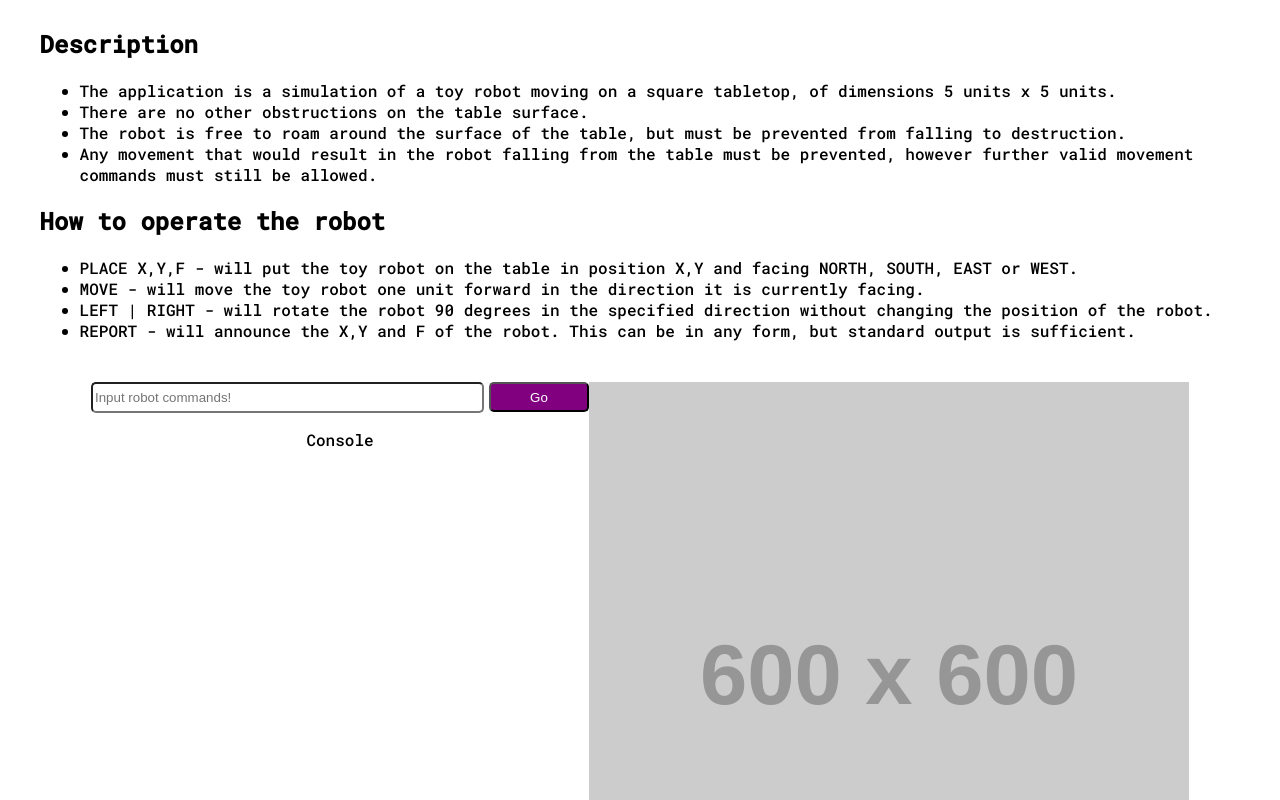
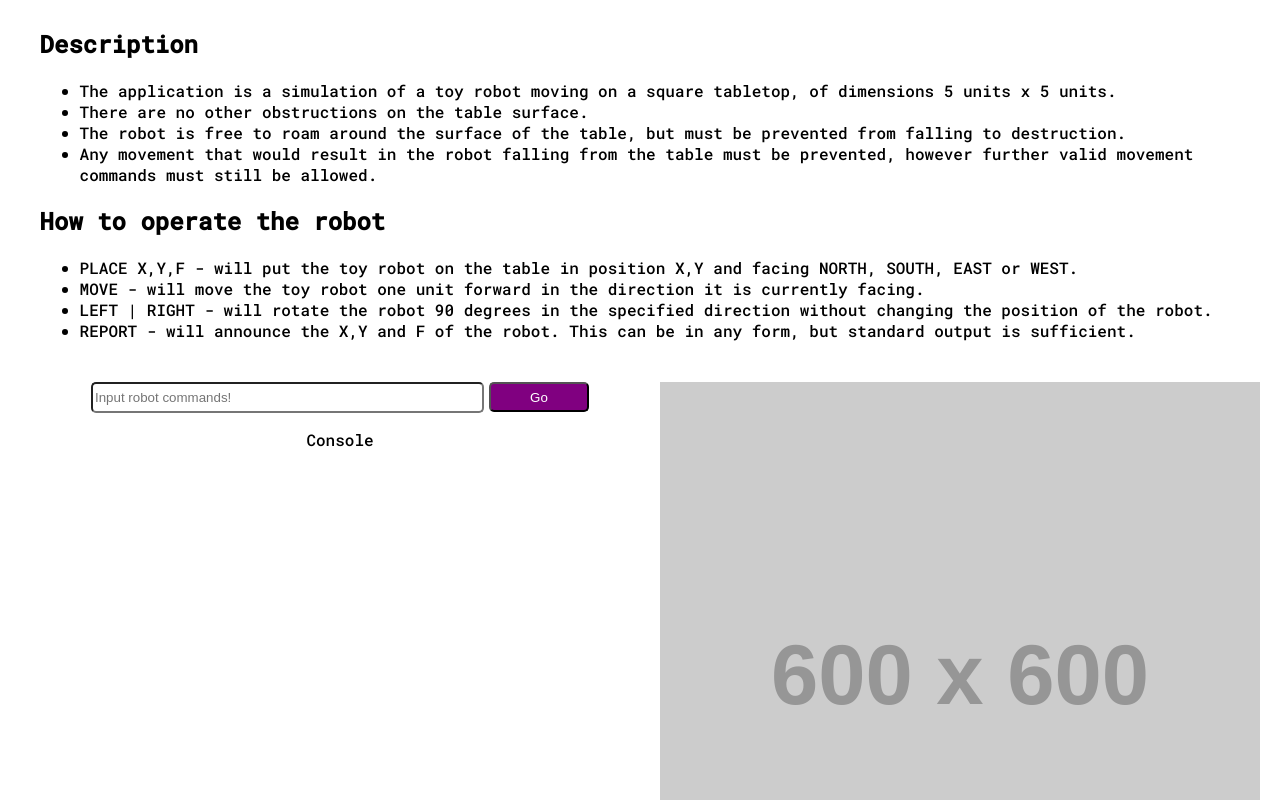
Before and after one commit to pvahanian/ToyRobotv2, a React (Create React App) app: page / in a window 1280 px wide. Shown: the top 800 px of the page. Built offline with nearby package versions, Linux system fonts and the light colour scheme.

Commit message:
Spacing changes

```diff
--- a/src/App.css
+++ b/src/App.css
@@ -35,3 +35,6 @@
 .displays {
   display: flex;
 }
+.displaySpacer{
+  width: 50vw;
+}
--- a/src/components/Console.tsx
+++ b/src/components/Console.tsx
@@ -11,11 +11,10 @@ type Props = {
 };
 
 const Console: React.FC<Props> = ({ inputArrayOfStrings }) => {
-  console.log(inputArrayOfStrings);
   return (
     <div className="console">
       <div>
-        {inputArrayOfStrings.length > 0 ? <p>Working</p> : <p>Console</p>}
+        {inputArrayOfStrings.length > 0 ? <p>{inputArrayOfStrings[0]} {inputArrayOfStrings[1]} {inputArrayOfStrings[2]} {inputArrayOfStrings[3]}</p> : <p>Console</p>}
       </div>
     </div>
   );
--- a/src/components/InputForm.tsx
+++ b/src/components/InputForm.tsx
@@ -31,7 +31,7 @@ const InputForm: React.FC = () => {
 
   return (
     <div className="displays">
-      <div>
+      <div className="displaySpacer">
         <form onSubmit={handleSubmit}>
           <input
             onChange={handleChange}
```
